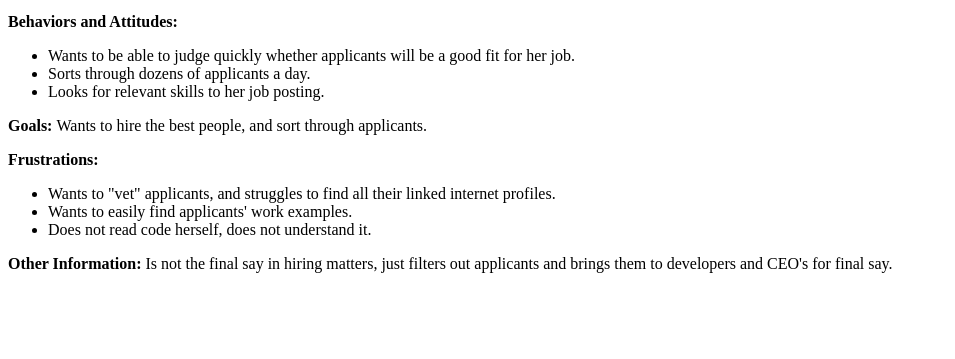
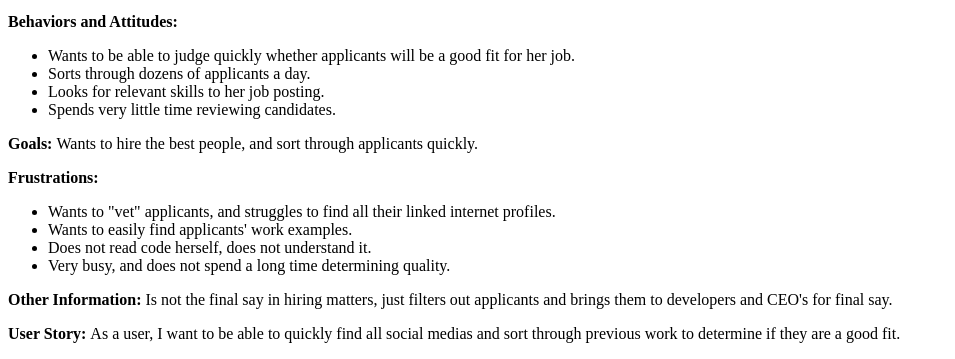
Before and after one commit to MsBeck1997/check-beck-out, a plain HTML site: page public_html/documentation/milestone-1.html in a window 1280 px wide. Shown: the part 884-1243 px from the top of the page, without its empty margins (0-955 px from the left). Before the commit the page ends 1173 px from the top, so only its background shows below. Drawn offline with Linux system fonts and the light colour scheme.

Commit message:
added user story, added a little more detail

```diff
--- a/public_html/documentation/milestone-1.html
+++ b/public_html/documentation/milestone-1.html
@@ -27,16 +27,19 @@
             <li>Wants to be able to judge quickly whether applicants will be a good fit for her job.</li>
             <li>Sorts through dozens of applicants a day.</li>
             <li>Looks for relevant skills to her job posting.</li>
+            <li>Spends very little time reviewing candidates.</li>
         </ul>
     </p>
-    <p><b>Goals: </b>Wants to hire the best people, and sort through applicants.</p>
+    <p><b>Goals: </b>Wants to hire the best people, and sort through applicants quickly.</p>
     <p><b>Frustrations: </b>
         <ul>
             <li>Wants to "vet" applicants, and struggles to find all their linked internet profiles.</li>
             <li>Wants to easily find applicants' work examples.</li>
             <li>Does not read code herself, does not understand it.</li>
+            <li> Very busy, and does not spend a long time determining quality.</li>
         </ul>
     </p>
     <p><b>Other Information: </b>Is not the final say in hiring matters, just filters out applicants and brings them to developers and CEO's for final say.</p>
+    <p><b>User Story: </b>As a user, I want to be able to quickly find all social medias and sort through previous work to determine if they are a good fit.</p>
 </body>
 </html>
```
